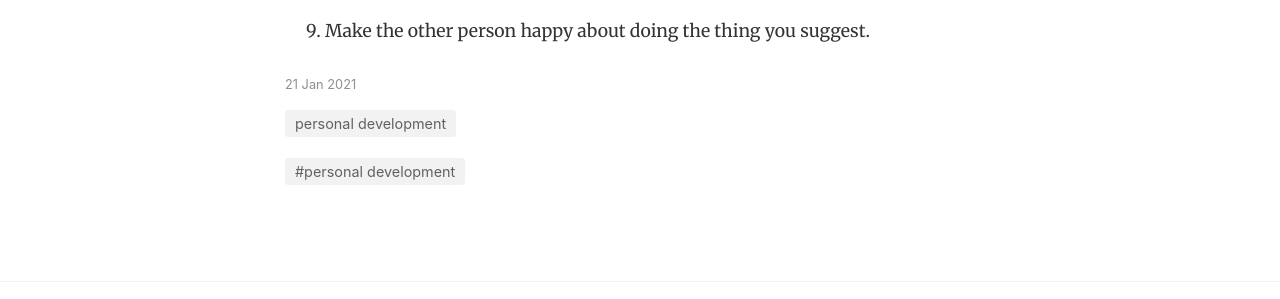
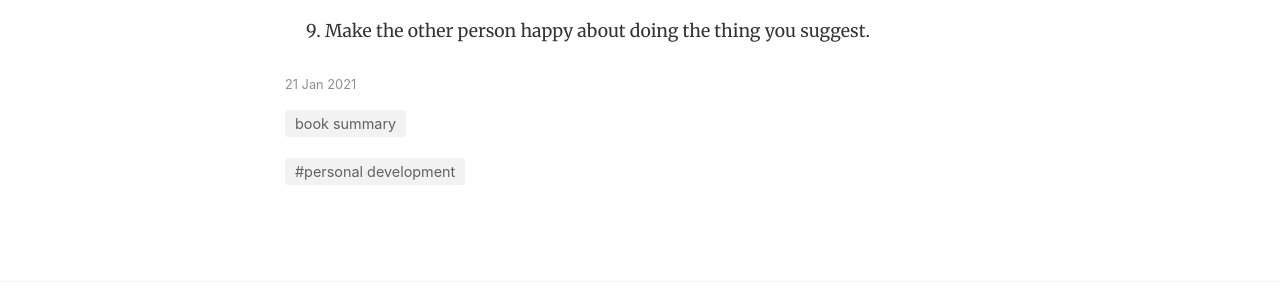
Before and after one commit to LeNPaul/hungry-minds, a Jekyll site: the page built from _posts/2021-01-21-how-to-win-friends-and-influence-people-book-summary.md, in a window 1280 px wide and 900 px high, scrolled down 3250 px. Shown: the part 510-809 px from the top of the window. Built offline with Jekyll 4.4.1, drawn with Linux system fonts in a browser that asks for light colours; nearby versions of some CDN libraries; comment, search, counter and statistics services are not loaded.

Commit message:
Update blog post category

```diff
--- a/_posts/2021-01-21-how-to-win-friends-and-influence-people-book-summary.md
+++ b/_posts/2021-01-21-how-to-win-friends-and-influence-people-book-summary.md
@@ -1,7 +1,7 @@
 ---
 layout: post
 title:  "How to Win Friends and Influence People by Dale Carnegie Book Summary"
-categories: [ personal development ]
+categories: [ book summary ]
 tags: [ personal development ]
 image: assets/images/how-to-win-friends-and-influence-people.png
 description: "How to Win Friends and Influence People by Dale Carnegie Book Summary"
```
